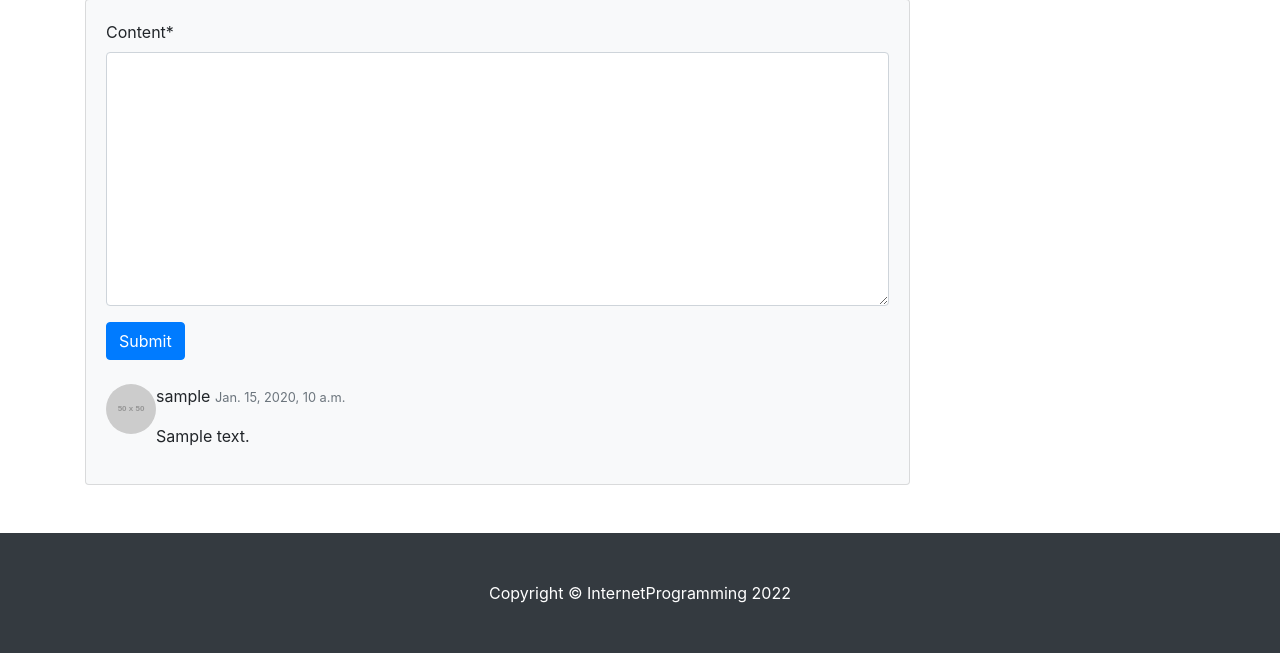
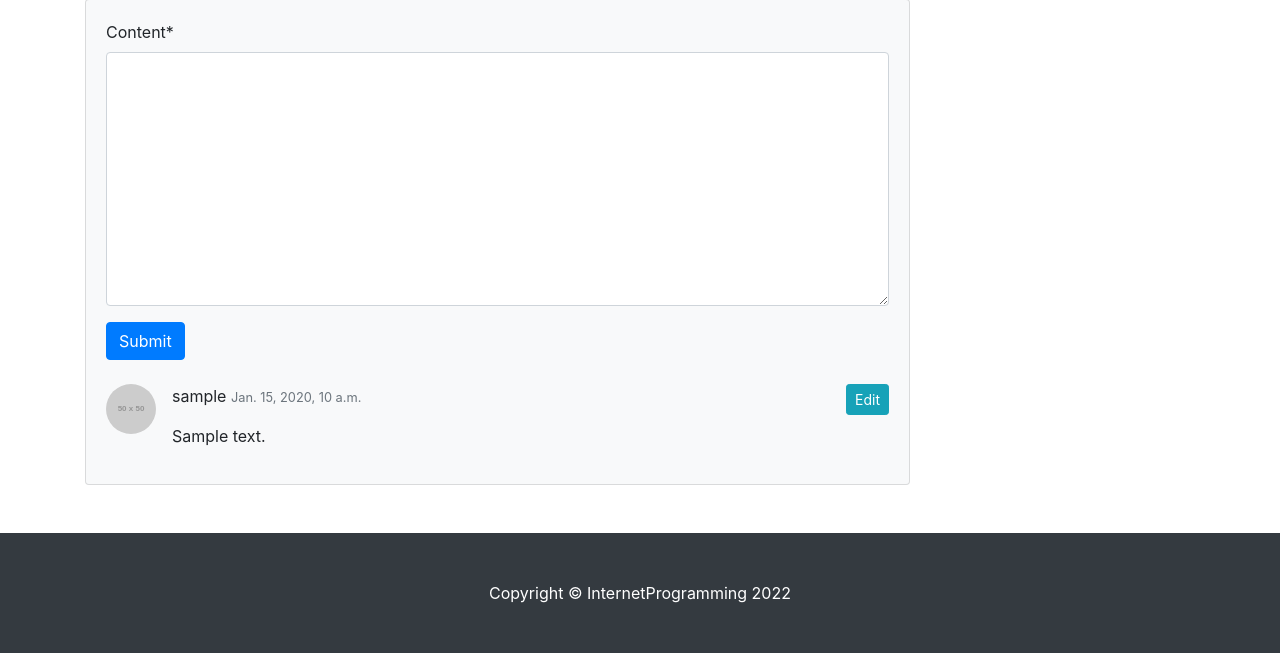
Before and after one commit to twosky0202/Django22, a Django app: page /blog/1/ in a window 1280 px wide. Shown: the part 727-1380 px from the top of the page. Run offline with Django 4.2, Linux system fonts and the light colour scheme; a user stored in the database is signed in; tables that the repository leaves empty hold one stand-in row (values such as "Sample post"); grey boxes marked "Sample" are stand-in pictures; grey boxes labelled with a size stand in for pictures from a placeholder-image service; some libraries are stand-ins or nearby versions.

Commit message:
댓글 수정하기

```diff
--- a/blog/templates/blog/post_detail.html
+++ b/blog/templates/blog/post_detail.html
@@ -114,14 +114,25 @@
 <!--                    </div>-->
 <!--                </div>-->
                 <!-- Single comment-->
-                <div class="d-flex" id="comment-{{comment.pk}}">
-                    <div class="flex-shrink-0"><img class="rounded-circle" src="https://dummyimage.com/50x50/ced4da/6c757d.jpg" alt="..." /></div>
-                    <div class="ms-3">
+                <div class="media d-flex" id="comment-{{comment.pk}}">
+                    <img class="rounded-circle mr-3" src="https://dummyimage.com/50x50/ced4da/6c757d.jpg" alt="..." />
+                    <div class="media-body ms-3">
+                        {% if user.is_authenticated and comment.author == user %}
+                            <a role="button" class="btn btn-sm btn-info float-right"
+                               href="/blog/update_comment/{{comment.pk}}/">
+                                Edit
+                            </a>
+                        {% endif %}
                         <div class="fw-bold">
                             {{comment.author.username}}
                             <small class="text-muted">{{comment.created_at}}</small>
                         </div>
                         <p>{{comment.content | linebreaks}}</p>
+                        {% if comment.created_at != comment.modified_at %}
+                            <p class="text-muted float-right">
+                                <small>Updated : {{comment.modified_at}}</small>
+                            </p>
+                        {% endif %}
                     </div>
                 </div>
                 {% endfor %}
--- a/blog/urls.py
+++ b/blog/urls.py
@@ -5,7 +5,8 @@ urlpatterns = [ # IP주소/blog/
     path('', views.PostList.as_view()),
     path('<int:pk>/', views.PostDetail.as_view()), #CBV방식
     path('<int:pk>/new_comment/', views.new_comment),
-    path('update_post/<int:pk>/', views.PostUpdate.as_view()),
+    path('update_comment/<int:pk>/', views.CommentUpdate.as_view()), #comment의 pk
+    path('update_post/<int:pk>/', views.PostUpdate.as_view()), #post의 pk
     path('category/<str:slug>/', views.category_page), #IP주소/blog/category/slug/
     path('tag/<str:slug>/', views.tag_page),#IP주소/blog/tag/slug/
     path('create_post/', views.PostCreate.as_view()),
--- a/blog/views.py
+++ b/blog/views.py
@@ -1,5 +1,5 @@
 from django.shortcuts import render, redirect
-from . models import Post, Category, Tag
+from . models import Post, Category, Tag, Comment
 from django.views.generic import ListView, DetailView, CreateView, UpdateView
 from django.contrib.auth.mixins import LoginRequiredMixin, UserPassesTestMixin
 from django.core.exceptions import PermissionDenied
@@ -126,6 +126,17 @@ def new_comment(request, pk):
     else: # 로그인 안한 사용자
         raise PermissionDenied
 
+class CommentUpdate(LoginRequiredMixin, UpdateView):
+    model = Comment
+    form_class = CommentForm
+    # 템플릿 : comment_form
+
+    def dispatch(self, request, *args, **kwargs):
+        if request.user.is_authenticated and request.user == self.get_object().author:
+            return super(CommentUpdate,self).dispatch(request, *args, **kwargs)
+        else:
+            raise PermissionDenied
+
 def category_page(request, slug):
     if slug == 'no_category' :
         category = '미분류'
```
Also changed, not shown: blog/templates/blog/comment_form.html (added, +18 -0 lines).
